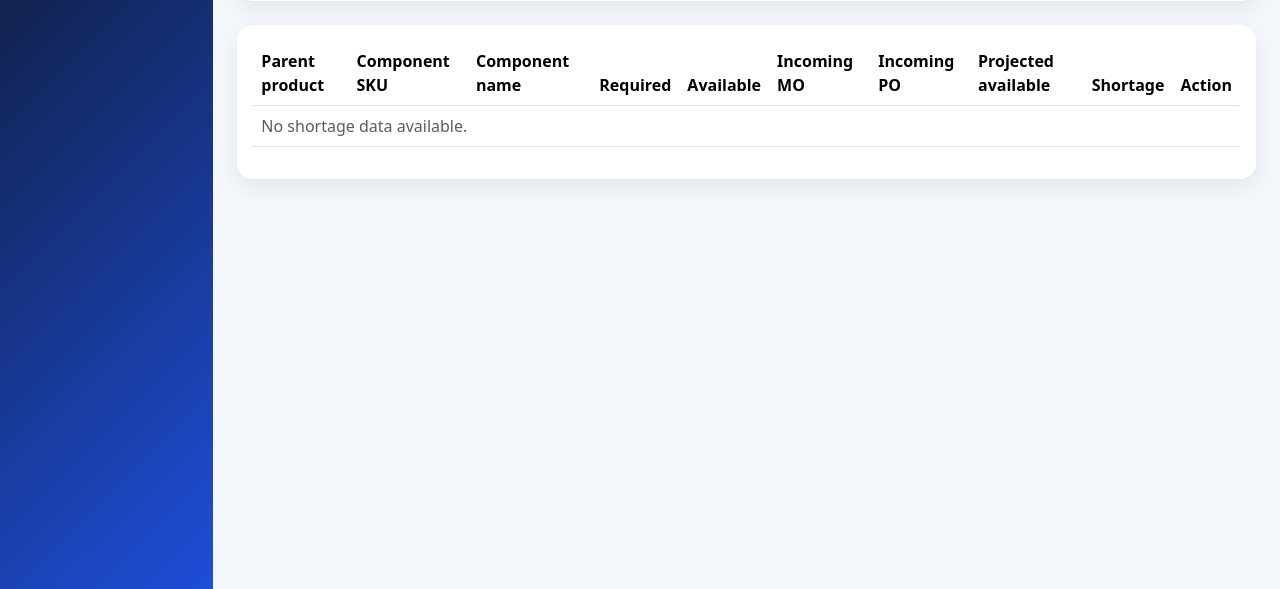
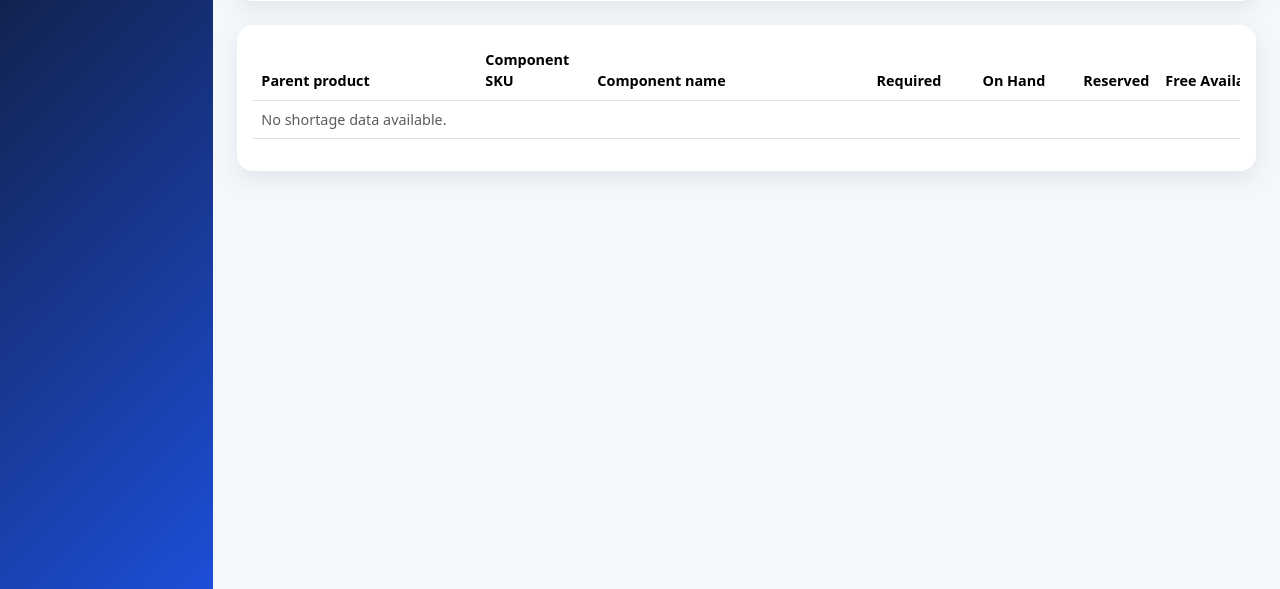
Before and after one commit to jcrain5/tuffjug-production-planner, a FastAPI app: page /shortages in a window 1280 px wide. Shown: the part 211-800 px from the top of the page. Run offline with FastAPI, Linux system fonts and the light colour scheme.

Commit message:
Show inventory breakdown on shortage planning

```diff
--- a/app/templates/shortages.html
+++ b/app/templates/shortages.html
@@ -11,6 +11,12 @@
         .nav-link { color: #e2e8f0; }
         .nav-link:hover { color: #fff; }
         .card { border: 0; box-shadow: 0 8px 24px rgba(15, 23, 42, 0.08); border-radius: 16px; }
+        .table-shortages { table-layout: fixed; font-size: 0.9rem; }
+        .col-parent { width: 14rem; }
+        .col-sku { width: 7rem; }
+        .col-component { width: 16rem; }
+        .col-num { width: 6.5rem; text-align: right; white-space: nowrap; }
+        .col-action { width: 8rem; }
     </style>
 </head>
 <body>
@@ -58,19 +64,22 @@
                 </form>
             </div>
             <div class="card p-3">
-                <table class="table table-hover align-middle">
+                <div class="table-responsive">
+                <table class="table table-hover align-middle table-shortages">
                     <thead>
                         <tr>
-                            <th>Parent product</th>
-                            <th>Component SKU</th>
-                            <th>Component name</th>
-                            <th>Required</th>
-                            <th>Available</th>
-                            <th>Incoming MO</th>
-                            <th>Incoming PO</th>
-                            <th>Projected available</th>
-                            <th>Shortage</th>
-                            <th>Action</th>
+                            <th class="col-parent">Parent product</th>
+                            <th class="col-sku">Component SKU</th>
+                            <th class="col-component">Component name</th>
+                            <th class="col-num">Required</th>
+                            <th class="col-num">On Hand</th>
+                            <th class="col-num">Reserved</th>
+                            <th class="col-num">Free Available</th>
+                            <th class="col-num">Incoming MO</th>
+                            <th class="col-num">Incoming PO</th>
+                            <th class="col-num">Projected Available</th>
+                            <th class="col-num">Shortage</th>
+                            <th class="col-action">Action</th>
                         </tr>
                     </thead>
                     <tbody>
@@ -79,19 +88,22 @@
                             <td>{{ row.parent_product }}</td>
                             <td>{{ row.component_sku or '—' }}</td>
                             <td>{{ row.component_name }}</td>
-                            <td>{{ row.quantity_required }}</td>
-                            <td>{{ row.quantity_available }}</td>
-                            <td>{{ row.incoming_mo_quantity }}</td>
-                            <td>{{ row.incoming_po_quantity }}</td>
-                            <td>{{ row.projected_available }}</td>
-                            <td>{{ row.quantity_short }}</td>
+                            <td class="col-num">{{ row.quantity_required }}</td>
+                            <td class="col-num">{{ row.on_hand_quantity }}</td>
+                            <td class="col-num">{{ row.reserved_quantity }}</td>
+                            <td class="col-num">{{ row.free_available_quantity }}</td>
+                            <td class="col-num">{{ row.incoming_mo_quantity }}</td>
+                            <td class="col-num">{{ row.incoming_po_quantity }}</td>
+                            <td class="col-num">{{ row.projected_available }}</td>
+                            <td class="col-num">{{ row.quantity_short }}</td>
                             <td><span class="badge {% if row.recommended_action == 'Available' %}bg-success{% elif row.recommended_action == 'Purchase' %}bg-warning{% elif row.recommended_action == 'Manufacture' %}bg-info{% else %}bg-secondary{% endif %}">{{ row.recommended_action }}</span></td>
                         </tr>
                         {% else %}
-                        <tr><td colspan="10" class="text-muted">No shortage data available.</td></tr>
+                        <tr><td colspan="12" class="text-muted">No shortage data available.</td></tr>
                         {% endfor %}
                     </tbody>
                 </table>
+                </div>
             </div>
         </main>
     </div>
```
Also changed, not shown: tests/test_shortages.py (+2 -0 lines).
